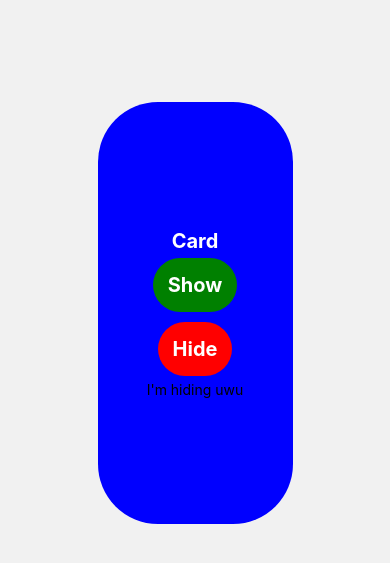
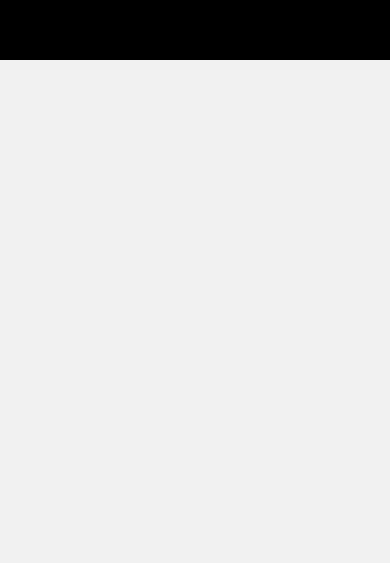
Before and after one commit to samEcarey/demo-expo-app, a React Native app: screen / in a window 390 px wide. Shown: the part 109-672 px from the top of the page. Built offline with nearby package versions, Linux system fonts and the light colour scheme.

Commit message:
started header component

```diff
--- a/App.js
+++ b/App.js
@@ -1,11 +1,11 @@
 import {StatusBar} from 'expo-status-bar';
 import React, {useState} from 'react';
 import {StyleSheet, Text, View, TouchableOpacity} from 'react-native';
-import {TouchableButton, Someotherbutotn, Card} from './components'
+import {TouchableButton, Someotherbutotn, Card, Header} from './components'
 
 export default function App() {
 // state
-    const [someState, setSomeState] = useState(false)
+    // const [someState, setSomeState] = useState(false)
 
 // function
     function onCancelHandler() {
@@ -15,32 +15,33 @@ export default function App() {
     return (
         <View
             style={styles.container}>
-            <Card
-                color={'blue'}
-                text={'Card'}
-                textColor={'white'}>
+            {/*<Card*/}
+            {/*    color={'blue'}*/}
+            {/*    text={'Card'}*/}
+            {/*    textColor={'white'}>*/}
+
+            <Header/>
+
+            {/*    <TouchableButton*/}
+            {/*        onPress={() => {*/}
+            {/*            setSomeState(true)*/}
+            {/*        }}*/}
+            {/*        color={'green'}*/}
+            {/*        text={'Show'}*/}
+            {/*        textColor={'white'}*/}
+            {/*    />*/}
+            {/*    <TouchableButton*/}
+            {/*        onPress={() => {*/}
+            {/*            setSomeState(false)*/}
+            {/*        }}*/}
+            {/*        color={'red'}*/}
+            {/*        text={'Hide'}*/}
+            {/*        textColor={'white'}*/}
+            {/*    />*/}
+            {/*    {someState ? <Text>I'm showing</Text> : <Text>I'm hiding uwu</Text>}*/}
 
 
-                <TouchableButton
-                    onPress={() => {
-                        setSomeState(true)
-                    }}
-                    color={'green'}
-                    text={'Show'}
-                    textColor={'white'}
-                />
-                <TouchableButton
-                    onPress={() => {
-                        setSomeState(false)
-                    }}
-                    color={'red'}
-                    text={'Hide'}
-                    textColor={'white'}
-                />
-                {someState ? <Text>I'm showing</Text> : <Text>I'm hiding uwu</Text>}
-
-
-            </Card>
+            {/*</Card>*/}
 
 
             <StatusBar style="auto"/>
@@ -54,7 +55,7 @@ const styles = StyleSheet.create({
     container: {
         flex: 1,
         backgroundColor: '#f1f1f1',
-        alignItems: 'center',
-        justifyContent: 'center',
+        // alignItems: 'center',
+        // justifyContent: 'center',
     }
 });
--- /dev/null
+++ b/components/Header.js
@@ -0,0 +1,43 @@
+import React from 'react';
+import {StyleSheet, Text, View, TouchableOpacity} from 'react-native';
+import FontAwesome5 from 'react-native-vector-icons/FontAwesome5';
+
+export const Header = (props) => {
+    console.log('props->',props)
+    return (<View style={styles.header}>
+        {/*ICON*/}
+        <View>
+<Text style={styles.headerText}>
+
+</Text>
+
+        </View>
+
+        {/*<Text style={{*/}
+        {/*    fontSize: 20,*/}
+        {/*    color: props.textColor,*/}
+        {/*    fontWeight: 'bold',*/}
+        {/*}}>         {props.text}*/}
+        {/*</Text>*/}
+        {/*{props.children}*/}
+
+    </View>)
+}
+
+const styles = StyleSheet.create({
+    header: {
+        width: '100%',
+        height: '20%',
+        backgroundColor: 'black',
+    }
+
+})
+
+
+
+
+
+
+
+
+// <FontAwesome5 name={'pen'} size={50}/>
--- a/components/index.js
+++ b/components/index.js
@@ -1,2 +1,3 @@
 export * from './TouchableButton'
 export * from './Card'
+export * from './Header'
--- a/package.json
+++ b/package.json
@@ -13,6 +13,7 @@
     "react": "16.13.1",
     "react-dom": "16.13.1",
     "react-native": "https://github.com/expo/react-native/archive/sdk-41.0.0.tar.gz",
+    "react-native-vector-icons": "^8.1.0",
     "react-native-web": "~0.13.12"
   },
   "devDependencies": {
```
Also changed, not shown: components/Card.js (+4 -3 lines), 1 other file (tests, documents, lock files or other folders).
